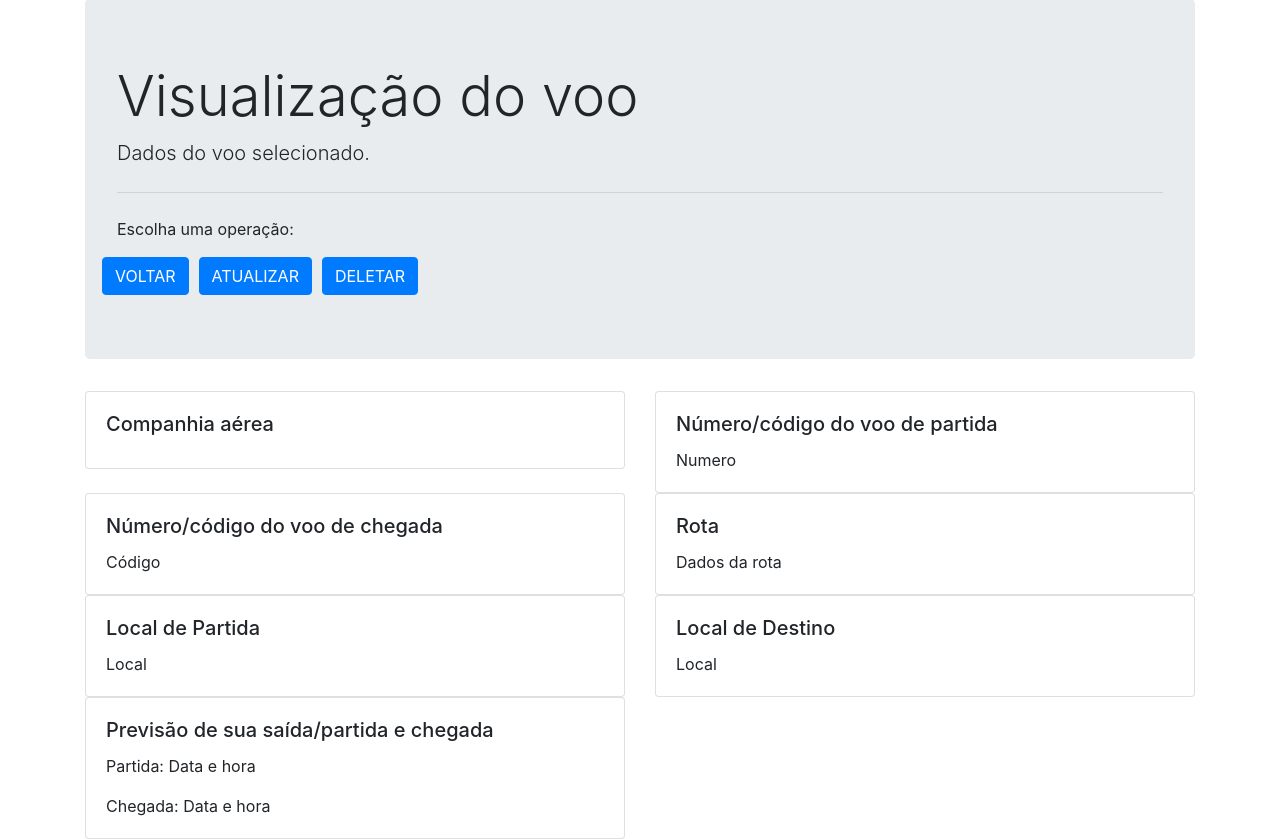
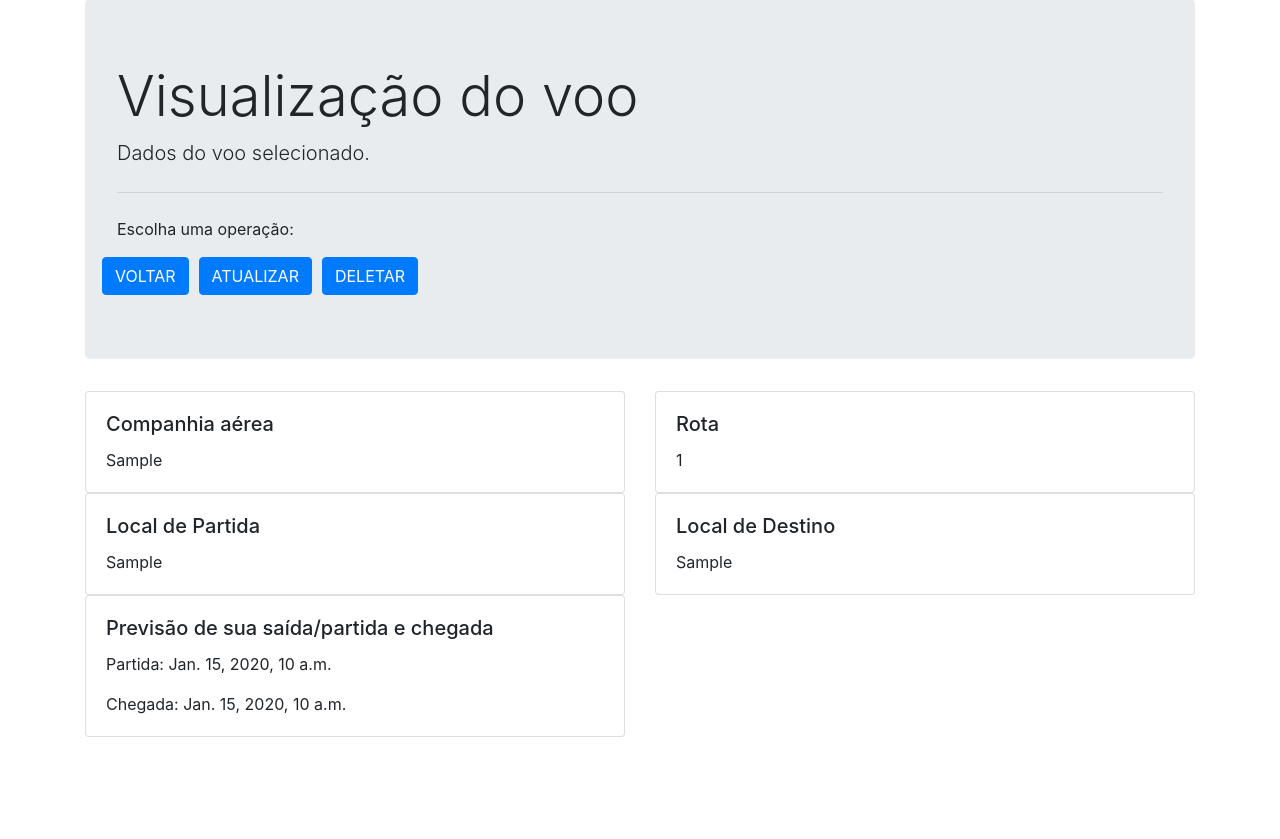
Before and after one commit to DamaralHenrique/DjangoApp, a Django app: page /home/lista_voos/read_or_delete/1/ in a window 1280 px wide. Shown: the part 57-896 px from the top of the page. After the commit the page ends 794 px from the top, so only its background shows below. Run offline with Django 4.2, Linux system fonts and the light colour scheme; tables that the repository leaves empty hold one stand-in row (values such as "Sample post"); some libraries are stand-ins or nearby versions.

Commit message:
Added read function
Co-authored-by: RicardoHonda <RicardoHonda@users.noreply.github.com>
Co-authored-by: Henrique D'Amaral Matheus <DamaralHenrique@users.noreply.github.com>

```diff
--- a/flight/models.py
+++ b/flight/models.py
@@ -10,7 +10,8 @@ class Rota(models.Model):
     id = models.IntegerField(primary_key=True)
     aeroporto_partida = models.CharField(max_length=200, null=False)
     aeroporto_chegada = models.CharField(max_length=200, null=False)
-
+    # codigo_chegada = models.IntegerField(null=False)
+    # codigo_partida = models.IntegerField(null=False)
     class Meta:
         db_table = 'rotas'
 
--- a/flight/templates/voo_rd.html
+++ b/flight/templates/voo_rd.html
@@ -65,37 +65,39 @@
                             Companhia aérea
                         </h5>
                         <p class="card-text">
-                            {{voo.}}
+                            {{voo.companhia_aerea}}
                         </p>
                     </div>
                 </div>
             </div>
 
-            <div class="col-sm-6">
+            <!-- TODO: ARRUMAR -->
+            <!-- <div class="col-sm-6">
                 <div class="card">
                     <div class="card-body">
                         <h5 class="card-title">
                             Número/código do voo de partida
                         </h5>
                         <p class="card-text">
-                            Numero
+                            {{voo.codigo_partida}}
                         </p>
                     </div>
                 </div>
-            </div>
+            </div> -->
 
-            <div class="col-sm-6">
+            <!-- TODO: ARRUMAR -->
+            <!-- <div class="col-sm-6">
                 <div class="card">
                     <div class="card-body">
                         <h5 class="card-title">
                             Número/código do voo de chegada
                         </h5>
                         <p class="card-text">
-                            Código
+                            {{voo.codigo_chegada}}
                         </p>
                     </div>
                 </div>
-            </div>
+            </div> -->
 
             <div class="col-sm-6">
                 <div class="card">
@@ -104,7 +106,7 @@
                             Rota
                         </h5>
                         <p class="card-text">
-                            Dados da rota
+                            {{voo.rota.id}}
                         </p>
                     </div>
                 </div>
@@ -117,7 +119,7 @@
                             Local de Partida
                         </h5>
                         <p class="card-text">
-                            Local
+                            {{voo.rota.aeroporto_partida}}
                         </p>
                     </div>
                 </div>
@@ -130,7 +132,7 @@
                             Local de Destino
                         </h5>
                         <p class="card-text">
-                            Local
+                            {{voo.rota.aeroporto_chegada}}
                         </p>
                     </div>
                 </div>
@@ -143,10 +145,10 @@
                             Previsão de sua saída/partida e chegada
                         </h5>
                         <p class="card-text">
-                            Partida: Data e hora
+                            Partida: {{voo.partida_prevista}}
                         </p>
                         <p class="card-text">
-                            Chegada: Data e hora
+                            Chegada: {{voo.chegada_prevista}}
                         </p>
                     </div>
                 </div>
```
